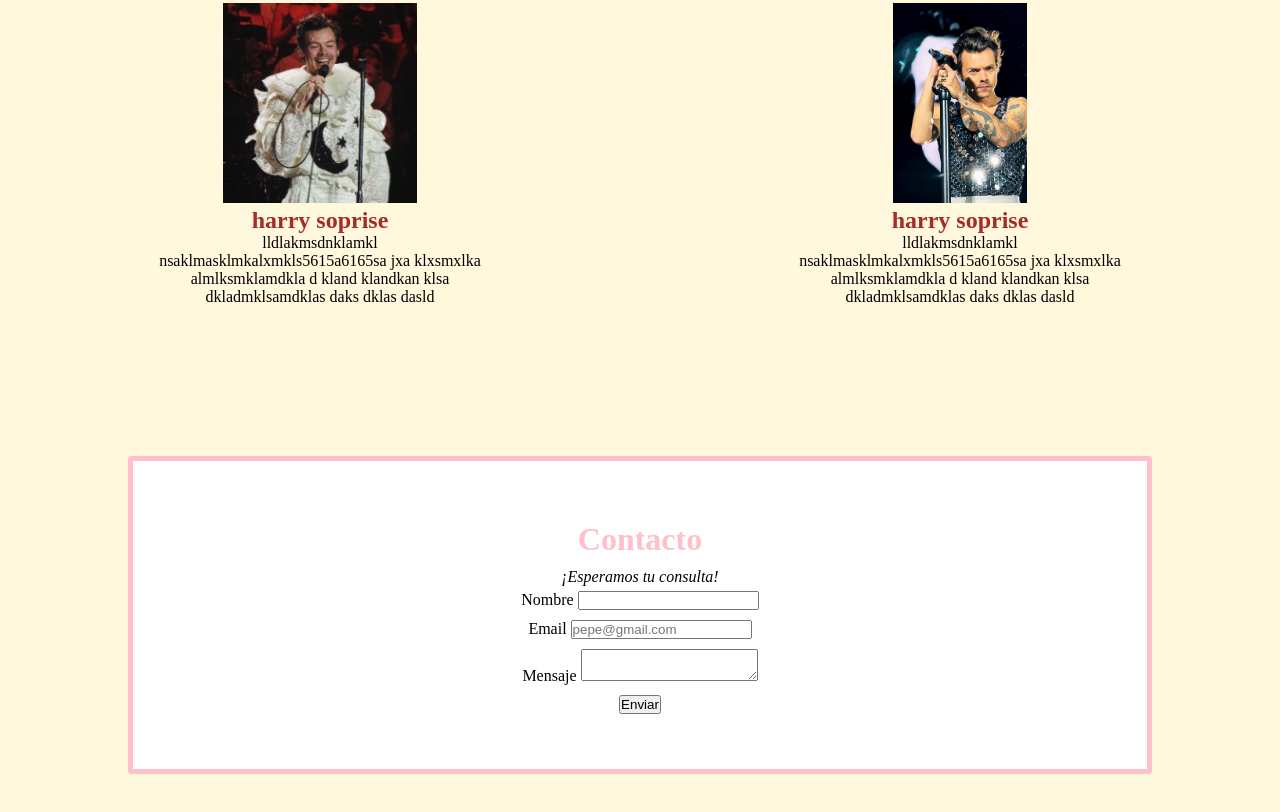
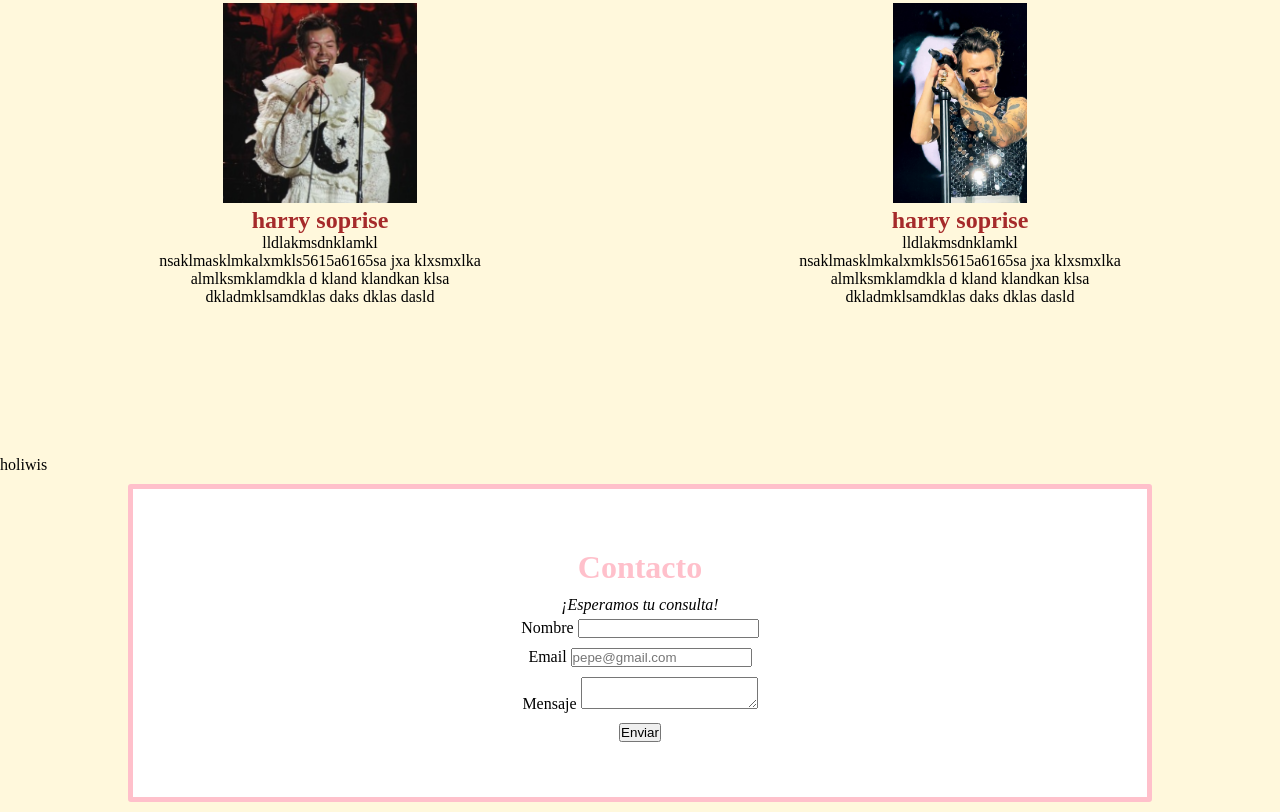
Before and after one commit to diddiix/ladyweb, a plain HTML site: page index.html in a window 1280 px wide. Shown: the part 1456-2268 px from the top of the page. Before the commit the page ends 2240 px from the top, so only its background shows below. Drawn offline with Linux system fonts and the light colour scheme.

Commit message:
mi primera confirmación de actualización

```diff
--- a/index.html
+++ b/index.html
@@ -86,6 +86,9 @@
                     </div>
                 </div>
             <section>
+            <div class="greeting">
+                <text> holiwis</text>
+            </div>
         </main>
         <footer class="form-header">
             <h1 class="footertext">Contacto</h1>
```
